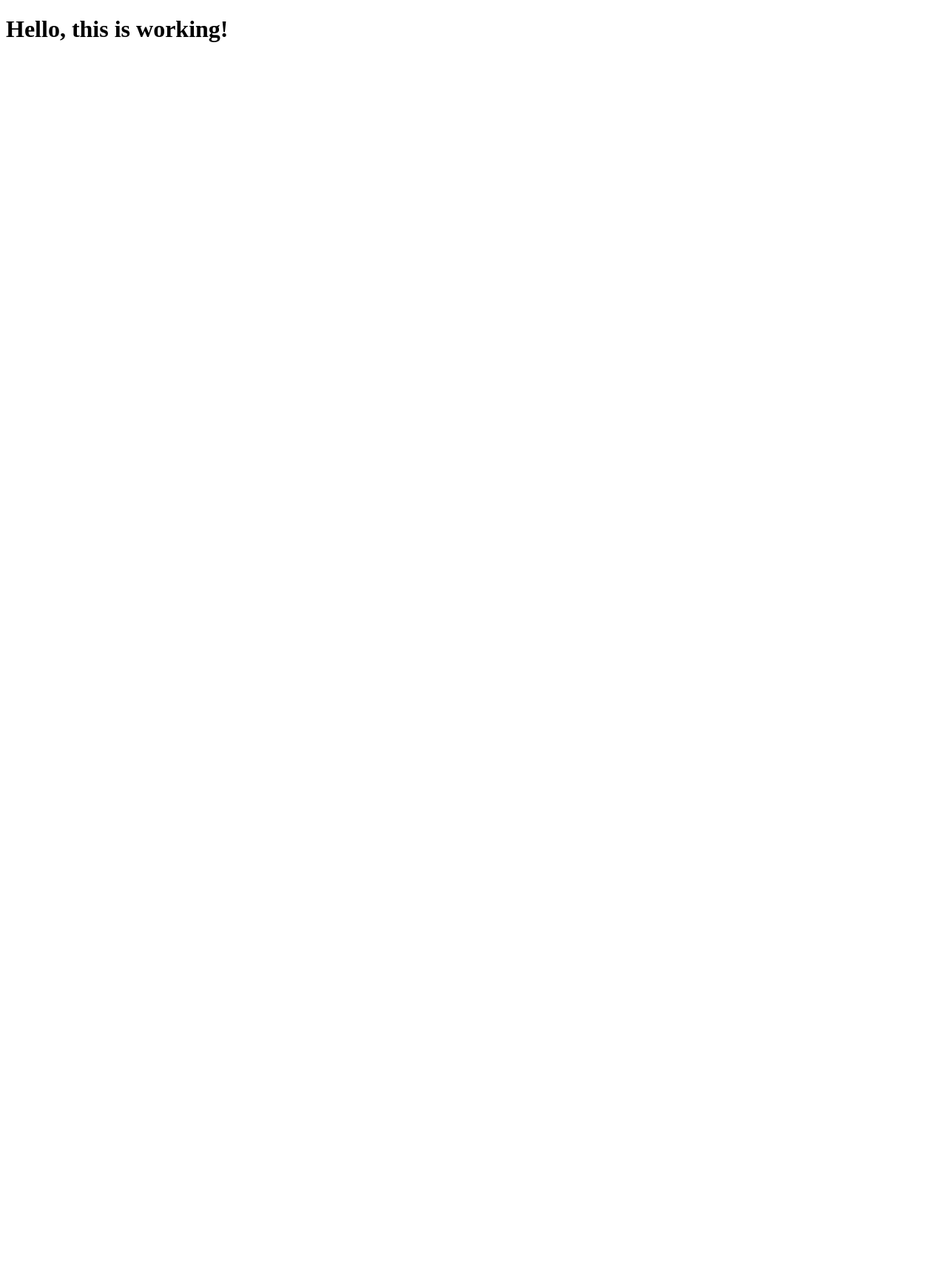
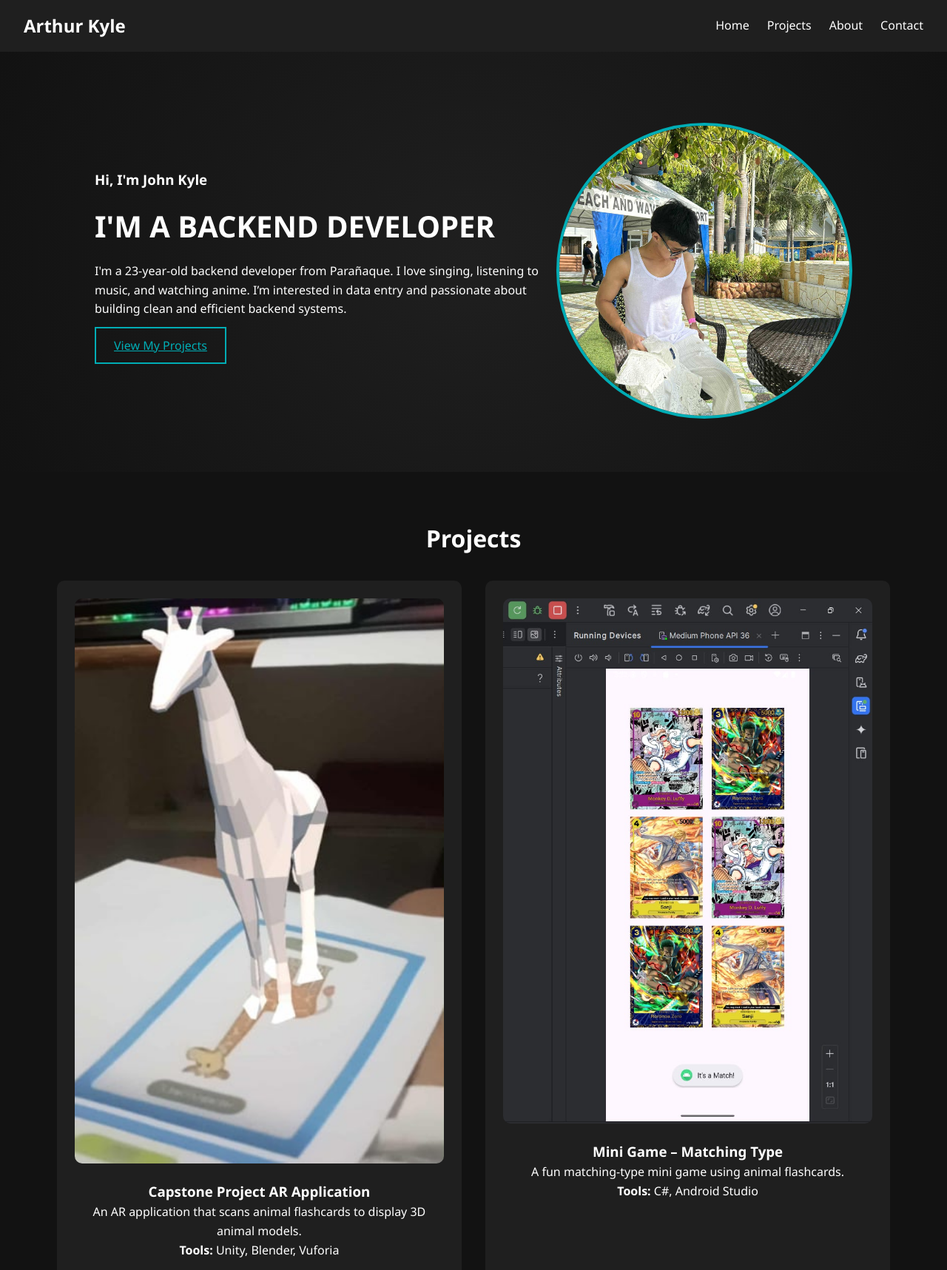
Before and after one commit to kylesalvsss/portfolio, a plain HTML site: page index.html in a window 1280 px wide. Shown: the top 1717 px of the page at 74% size. Before the commit the page ends 800 px from the top, so only its background shows below. Drawn offline with Linux system fonts and the light colour scheme.

Commit message:
Update index.html

```diff
--- a/index.html
+++ b/index.html
@@ -1,9 +1,72 @@
 <!DOCTYPE html>
-<html>
+<html lang="en">
 <head>
-  <title>Test Page</title>
+  <meta charset="UTF-8" />
+  <meta name="viewport" content="width=device-width, initial-scale=1.0" />
+  <title>John Kyle L. Salva | Backend Developer</title>
+  <link rel="stylesheet" href="portfolio_style.css" />
+  <script defer src="portfolio_script.js"></script>
 </head>
 <body>
-  <h1>Hello, this is working!</h1>
+  <header>
+    <nav class="navbar">
+      <div class="logo">Arthur Kyle</div>
+      <ul class="nav-links">
+        <li><a href="#home">Home</a></li>
+        <li><a href="#projects">Projects</a></li>
+        <li><a href="#about">About</a></li>
+        <li><a href="#contact">Contact</a></li>
+      </ul>
+    </nav>
+  </header>
+<!-- Testing redeploy ggrrrr -->
+  <section id="home" class="hero">
+    <div class="hero-content">
+      <h3>Hi, I'm John Kyle</h3>
+      <h1>I'M A BACKEND DEVELOPER</h1>
+      <p>I'm a 23-year-old backend developer from Parañaque. I love singing, listening to music, and watching anime. I’m interested in data entry and passionate about building clean and efficient backend systems.</p>
+      <a href="#projects" class="btn">View My Projects</a>
+    </div>
+    <div class="hero-img">
+      <img src="my-image.jpg" alt="Profile" />
+    </div>
+  </section>
+
+  <section id="projects" class="projects">
+    <h2>Projects</h2>
+    <div class="project-list">
+      <div class="project-item">
+        <img src="girafee.jpg" alt="Capstone Project" />
+        <h3>Capstone Project AR Application</h3>
+        <p>An AR application that scans animal flashcards to display 3D animal models.</p>
+        <span><strong>Tools:</strong> Unity, Blender, Vuforia</span>
+      </div>
+      <div class="project-item">
+        <img src="flipmatch.jpg" alt="Mini Game" />
+        <h3>Mini Game – Matching Type</h3>
+        <p>A fun matching-type mini game using animal flashcards.</p>
+        <span><strong>Tools:</strong> C#, Android Studio</span>
+      </div>
+    </div>
+  </section>
+
+  <section id="about" class="about">
+    <h2>About Me</h2>
+    <p>I’m skilled in C# and known for picking up new programming concepts quickly. My journey in tech started with small games and expanded into AR projects. I also have knowledge when it comes to data entry related projects like navigating excel and MySQL. Beyond coding, music fuels my creativity—I enjoy singing and watching anime during breaks.</p>
+  </section>
+
+  <section id="contact" class="contact">
+    <h2>Contact</h2>
+    <ul>
+      <li><strong>Email:</strong> kylesalva029@gmail.com</li>
+      <li><strong>Phone:</strong> 09774870596</li>
+      <li><strong>Facebook:</strong> kylesalvsss</li>
+      <li><strong>Instagram:</strong> @kaylsalv</li>
+    </ul>
+  </section>
+
+  <footer>
+    <p>&copy; 2025 John Kyle L. Salva</p>
+  </footer>
 </body>
 </html>
```
